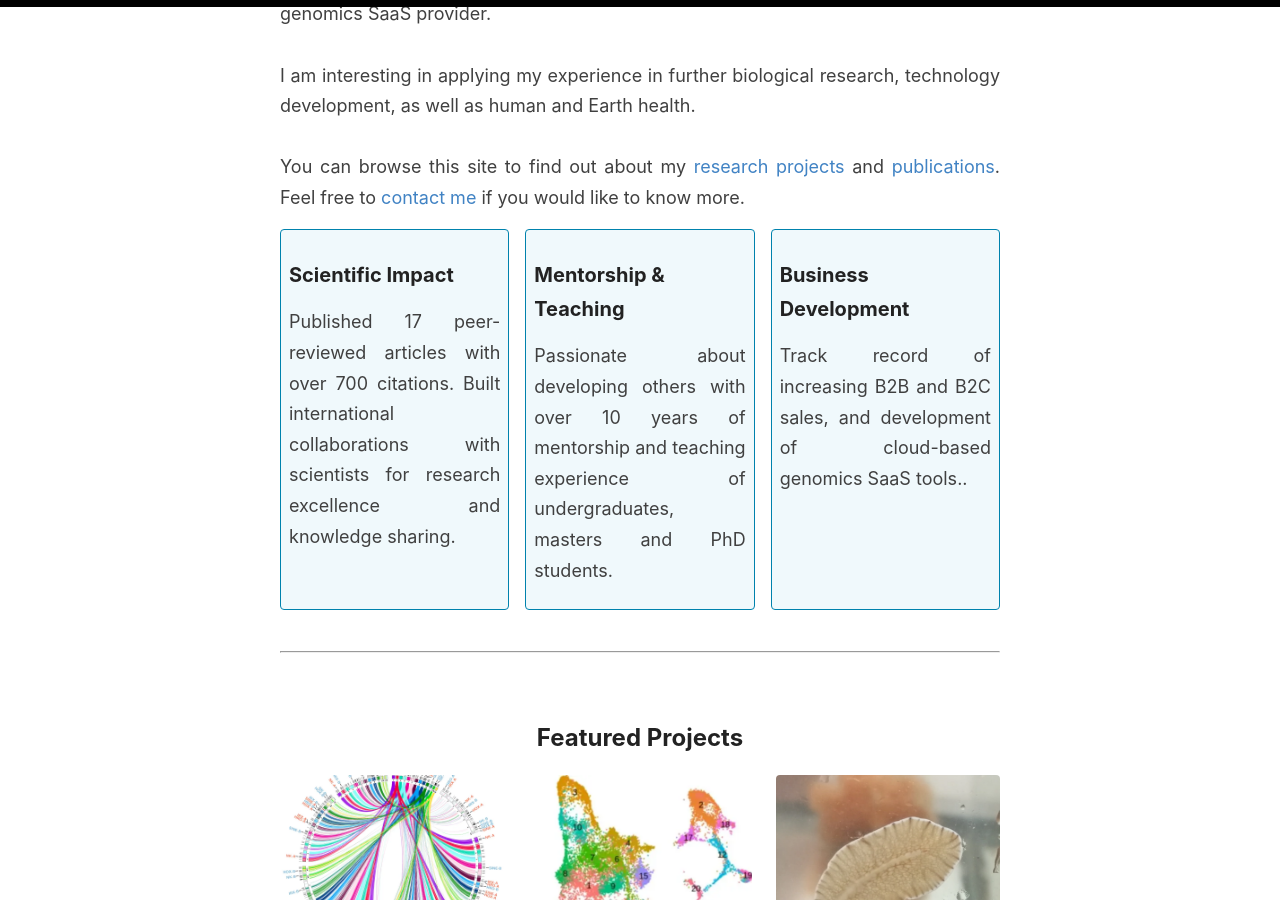
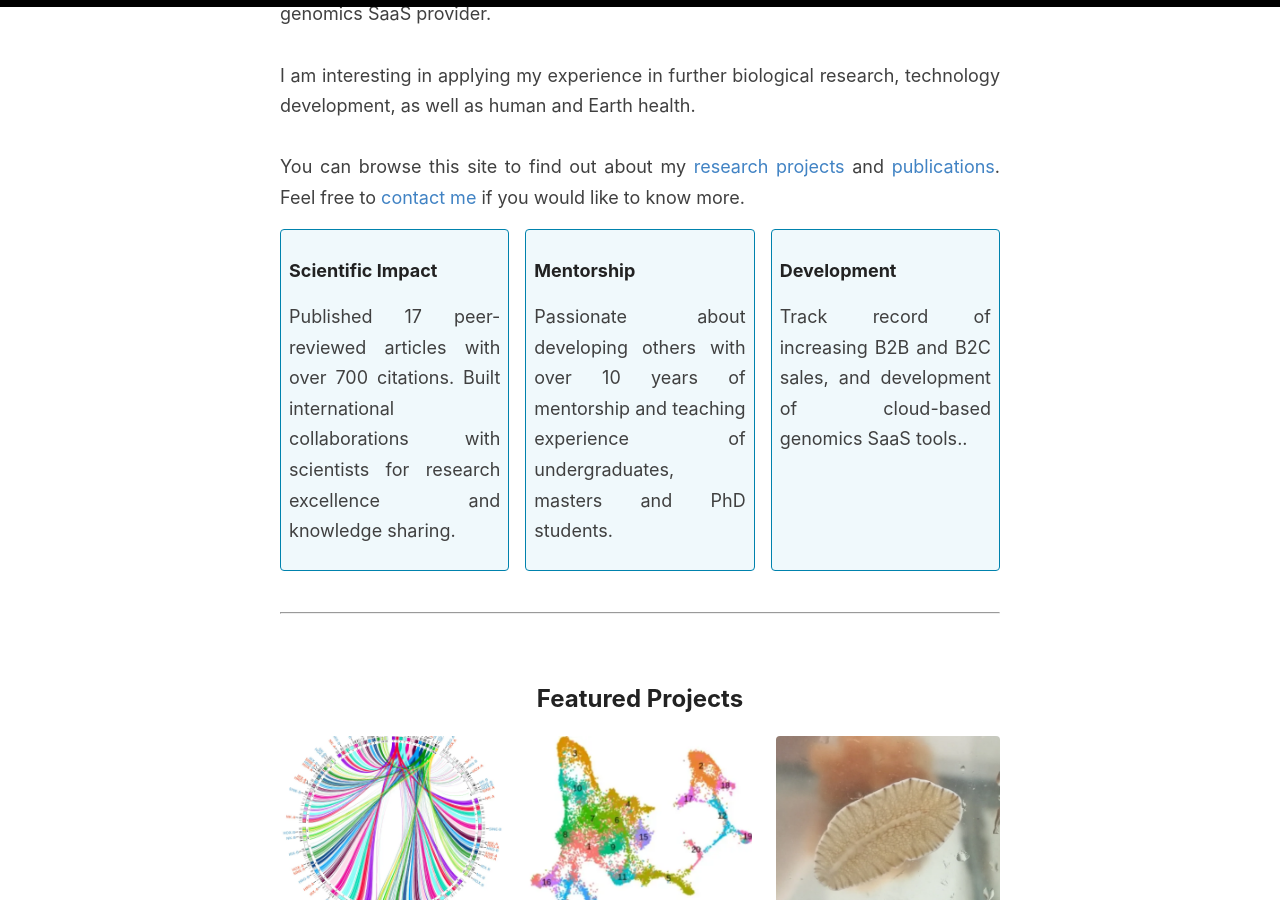
Before and after one commit to djleite/djleite.github.io, a Jekyll site: the page built from index.html, in a window 1280 px wide and 900 px high, scrolled down 511 px. Built offline with Jekyll 4.4.1, drawn with Linux system fonts in a browser that asks for light colours; the list of posts is cut into pages by our own code.

Commit message:
update achievement panels

```diff
--- a/index.html
+++ b/index.html
@@ -28,15 +28,15 @@ title: Home
     <!-- 🔹 Info Panels Below Bio -->
     <div style="display: flex; flex-wrap: wrap; justify-content: space-between; gap: 1rem; margin-top: 1rem;">
       <div style="flex: 1 1 calc(33.333% - 1rem); text-align: center; border: 1px solid #0082ad; background-color: #f0f9fc; padding: 0.5rem; border-radius: 4px;">
-        <h3 style="margin-bottom: 0rem;">Scientific Impact</h3>
+        <h4 style="margin-bottom: 0rem;">Scientific Impact</h3>
         <p style="text-align: justify;">Published 17 peer-reviewed articles with over 700 citations. Built international collaborations with scientists for research excellence and knowledge sharing.</p>
       </div>
       <div style="flex: 1 1 calc(33.333% - 1rem); text-align: center; border: 1px solid #0082ad; background-color: #f0f9fc; padding: 0.5rem; border-radius: 4px;">
-        <h3 style="margin-bottom: 0rem;">Mentorship & Teaching</h3>
+        <h4 style="margin-bottom: 0rem;">Mentorship</h3>
         <p style="text-align: justify;">Passionate about developing others with over 10 years of mentorship and teaching experience of undergraduates, masters and PhD students.</p>
       </div>
       <div style="flex: 1 1 calc(33.333% - 1rem); text-align: center; border: 1px solid #0082ad; background-color: #f0f9fc; padding: 0.5rem; border-radius: 4px;">
-        <h3 style="margin-bottom: 0rem;">Business Development</h3>
+        <h4 style="margin-bottom: 0rem;">Development</h3>
         <p style="text-align: justify;">Track record of increasing B2B and B2C sales, and development of cloud-based genomics SaaS tools..</p>
       </div>
     </div>
```
